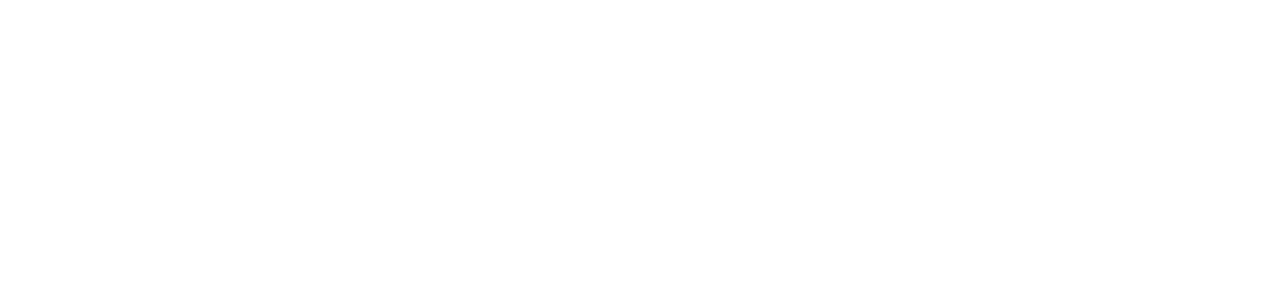
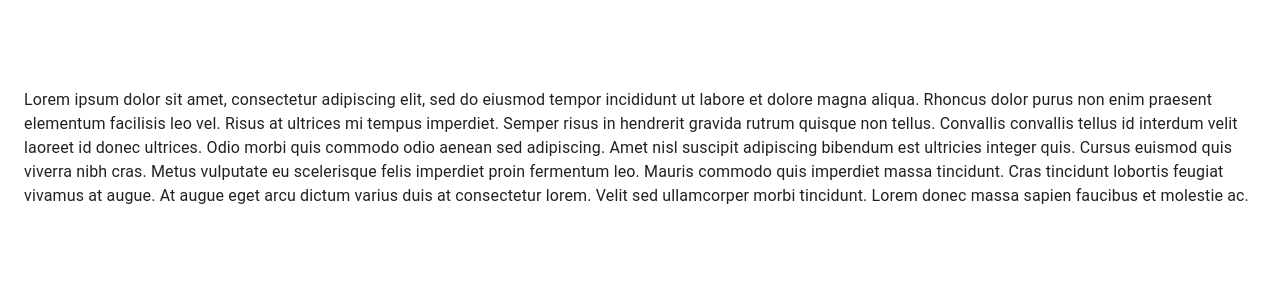
Before and after one commit to NickChecan/jarvis, a React (Create React App) app: page / in a window 1280 px wide. Shown: the top 300 px of the page. Built offline with nearby package versions, Linux system fonts and the light colour scheme.

Commit message:
chore: test

```diff
--- a/src/App.tsx
+++ b/src/App.tsx
@@ -2,6 +2,7 @@
 import {Box, CssBaseline} from "@mui/material";
 import LeftSidebar from "./components/LeftSidebar/LeftSidebar";
 import { SidebarProvider } from "./context/SidebarContext";
+import MainContent from "./components/MainContent/MainContent";
 
 function App() {
     return (
@@ -9,7 +10,7 @@
             <CssBaseline />
             <SidebarProvider>
                 <LeftSidebar />
-                {/*<MainContent />*/}
+                <MainContent />
             </SidebarProvider>
         </Box>
     );
--- a/src/components/LeftSidebar/LeftSidebar.tsx
+++ b/src/components/LeftSidebar/LeftSidebar.tsx
@@ -11,6 +11,7 @@
         <CustomDrawer variant="persistent" anchor="left" open={open}>
             <LeftSidebarHeader />
             <Divider />
+
         </CustomDrawer>
     )
 }
--- a/src/components/LeftSidebarHeader/LeftSidebarHeader.styles.tsx
+++ b/src/components/LeftSidebarHeader/LeftSidebarHeader.styles.tsx
@@ -1,4 +1,3 @@
-import {Drawer} from "@mui/material";
 import {styled} from '@mui/material/styles';
 
 export const DrawerHeader = styled('div')(({ theme }) => ({
--- /dev/null
+++ b/src/components/MainContent/MainContent.styles.tsx
@@ -0,0 +1,36 @@
+import {styled} from '@mui/material/styles';
+
+export const MainContentHeader = styled('div')(({ theme }) => ({
+    display: 'flex',
+    alignItems: 'center',
+    padding: theme.spacing(0, 1),
+    // necessary for content to be below app bar
+    ...theme.mixins.toolbar,
+    justifyContent: 'flex-end',
+}));
+
+const drawerWidth = 240;
+
+export const Main = styled('main', { shouldForwardProp: (prop) => prop !== 'open' })<{
+    open?: boolean;
+}>(({ theme }) => ({
+    flexGrow: 1,
+    padding: theme.spacing(3),
+    transition: theme.transitions.create('margin', {
+        easing: theme.transitions.easing.sharp,
+        duration: theme.transitions.duration.leavingScreen,
+    }),
+    marginLeft: `-${drawerWidth}px`,
+    variants: [
+        {
+            props: ({ open }) => open,
+            style: {
+                transition: theme.transitions.create('margin', {
+                    easing: theme.transitions.easing.easeOut,
+                    duration: theme.transitions.duration.enteringScreen,
+                }),
+                marginLeft: 0,
+            },
+        },
+    ],
+}));
--- /dev/null
+++ b/src/components/MainContent/MainContent.tsx
@@ -0,0 +1,28 @@
+import React from 'react';
+import {Main, MainContentHeader} from "./MainContent.styles";
+import {useSidebar} from "../../hooks/useSidebar";
+import {Typography} from "@mui/material";
+
+export default function MainContent() {
+    const { open } = useSidebar();
+
+    return (
+        <Main open={open}>
+            <MainContentHeader />
+            <Typography sx={{ marginBottom: 2 }}>
+                Lorem ipsum dolor sit amet, consectetur adipiscing elit, sed do eiusmod
+                tempor incididunt ut labore et dolore magna aliqua. Rhoncus dolor purus non
+                enim praesent elementum facilisis leo vel. Risus at ultrices mi tempus
+                imperdiet. Semper risus in hendrerit gravida rutrum quisque non tellus.
+                Convallis convallis tellus id interdum velit laoreet id donec ultrices.
+                Odio morbi quis commodo odio aenean sed adipiscing. Amet nisl suscipit
+                adipiscing bibendum est ultricies integer quis. Cursus euismod quis viverra
+                nibh cras. Metus vulputate eu scelerisque felis imperdiet proin fermentum
+                leo. Mauris commodo quis imperdiet massa tincidunt. Cras tincidunt lobortis
+                feugiat vivamus at augue. At augue eget arcu dictum varius duis at
+                consectetur lorem. Velit sed ullamcorper morbi tincidunt. Lorem donec massa
+                sapien faucibus et molestie ac.
+            </Typography>
+        </Main>
+    )
+}
--- a/src/index.css
+++ /dev/null
@@ -1,13 +0,0 @@
-body {
-  margin: 0;
-  font-family: -apple-system, BlinkMacSystemFont, 'Segoe UI', 'Roboto', 'Oxygen',
-    'Ubuntu', 'Cantarell', 'Fira Sans', 'Droid Sans', 'Helvetica Neue',
-    sans-serif;
-  -webkit-font-smoothing: antialiased;
-  -moz-osx-font-smoothing: grayscale;
-}
-
-code {
-  font-family: source-code-pro, Menlo, Monaco, Consolas, 'Courier New',
-    monospace;
-}
--- a/src/index.tsx
+++ b/src/index.tsx
@@ -1,16 +1,23 @@
 import React from 'react';
 import ReactDOM from 'react-dom/client';
-import './index.css';
 import App from './App';
 import reportWebVitals from './reportWebVitals';
+import { ThemeProvider, createTheme, StyledEngineProvider } from '@mui/material/styles';
+
+const defaultTheme = createTheme();
 
 const root = ReactDOM.createRoot(
-  document.getElementById('root') as HTMLElement
+    document.getElementById('root') as HTMLElement
 );
 root.render(
-  <React.StrictMode>
-    <App />
-  </React.StrictMode>
+    <React.StrictMode>
+        {/*<App/>*/}
+        <StyledEngineProvider injectFirst> {/* Ensures Material UI styles apply first */}
+            <ThemeProvider theme={defaultTheme}> {/* Provides Material UI theme */}
+                <App />
+            </ThemeProvider>
+        </StyledEngineProvider>
+    </React.StrictMode>
 );
 
 // If you want to start measuring performance in your app, pass a function
```
